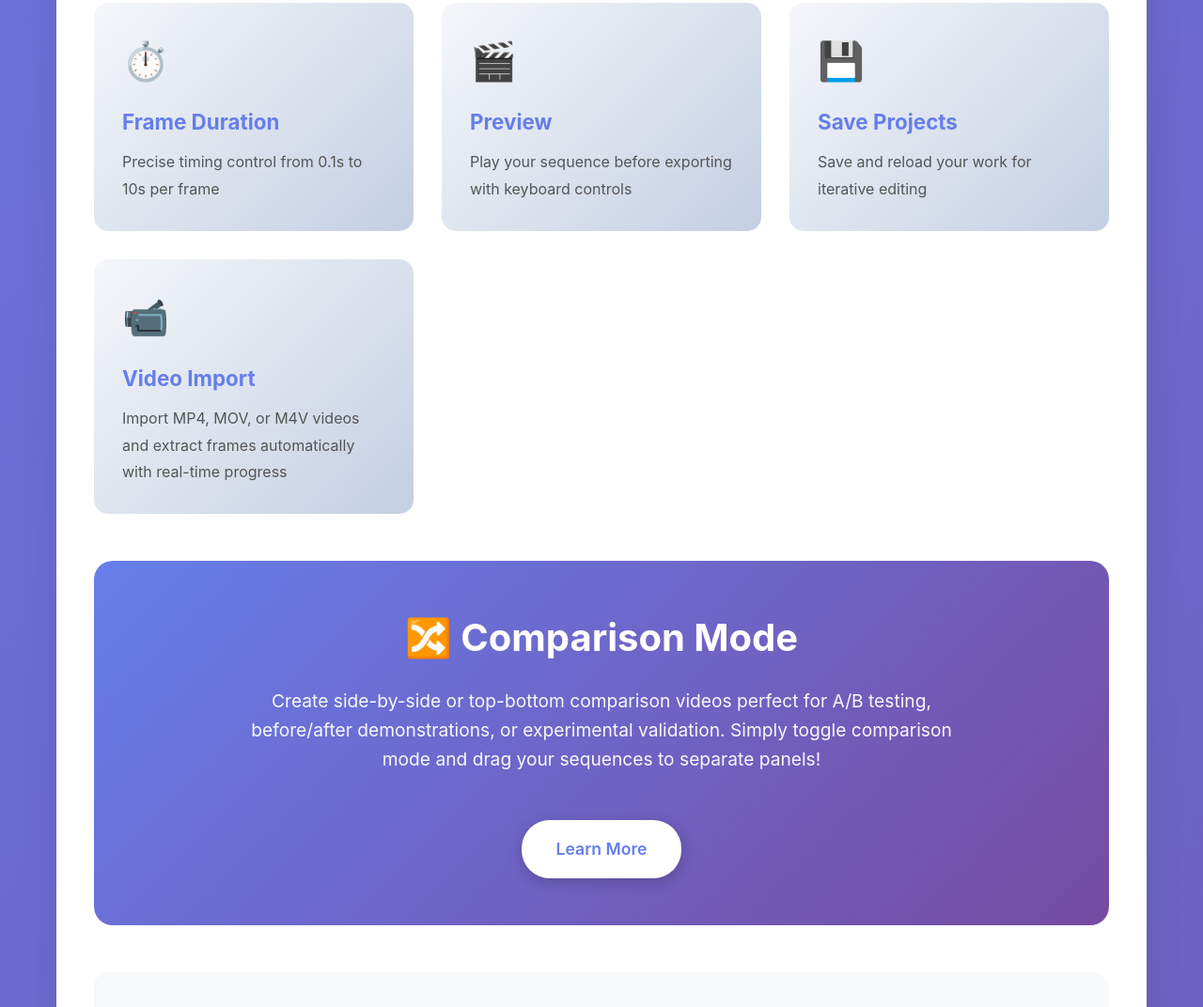
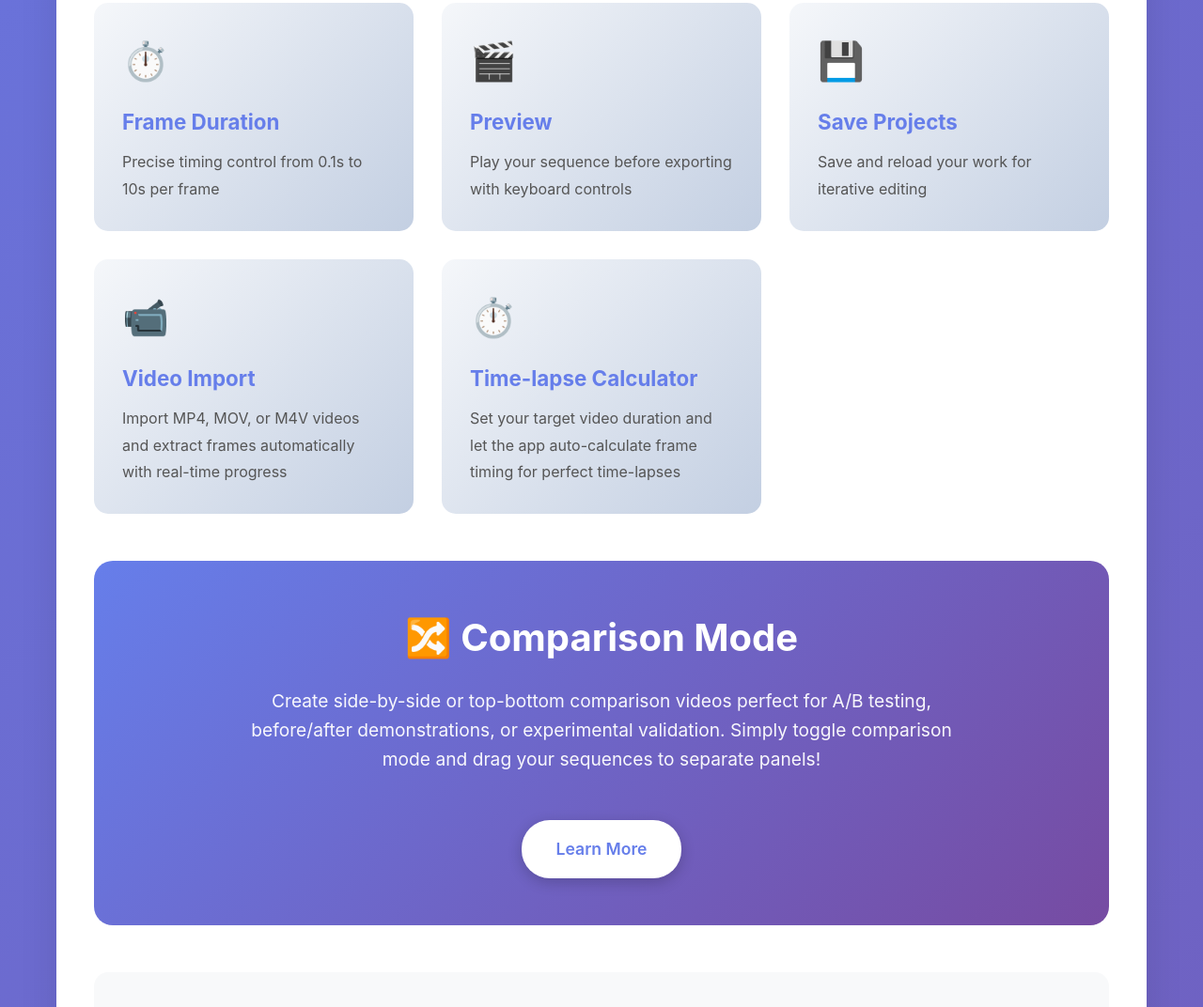
Before and after one commit to cnrs-oguzumut/SequenceStitch, a plain HTML site: page index.html in a window 1280 px wide. Shown: the part 1775-2847 px from the top of the page at 94% size. Drawn offline with Linux system fonts and the light colour scheme.

Commit message:
Add Time-lapse Calculator feature to website

```diff
--- a/index.html
+++ b/index.html
@@ -399,6 +399,13 @@
                     <h3>Video Import</h3>
                     <p>Import MP4, MOV, or M4V videos and extract frames automatically with real-time progress</p>
                 </div>
+
+                <div class="feature">
+                    <div class="feature-icon">⏱️</div>
+                    <h3>Time-lapse Calculator</h3>
+                    <p>Set your target video duration and let the app auto-calculate frame timing for perfect
+                        time-lapses</p>
+                </div>
             </div>
 
             <div class="comparison-mode">
```
